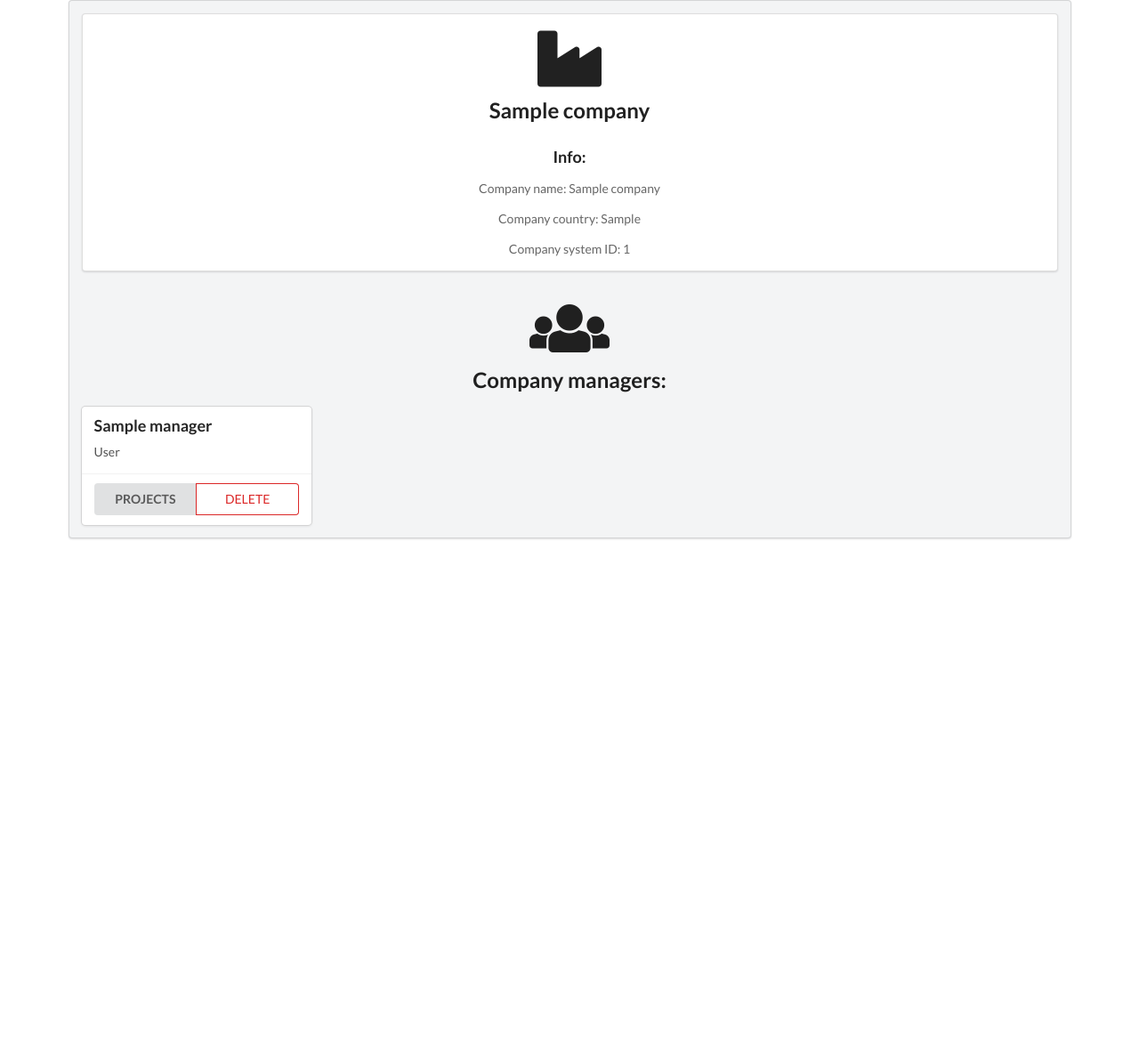
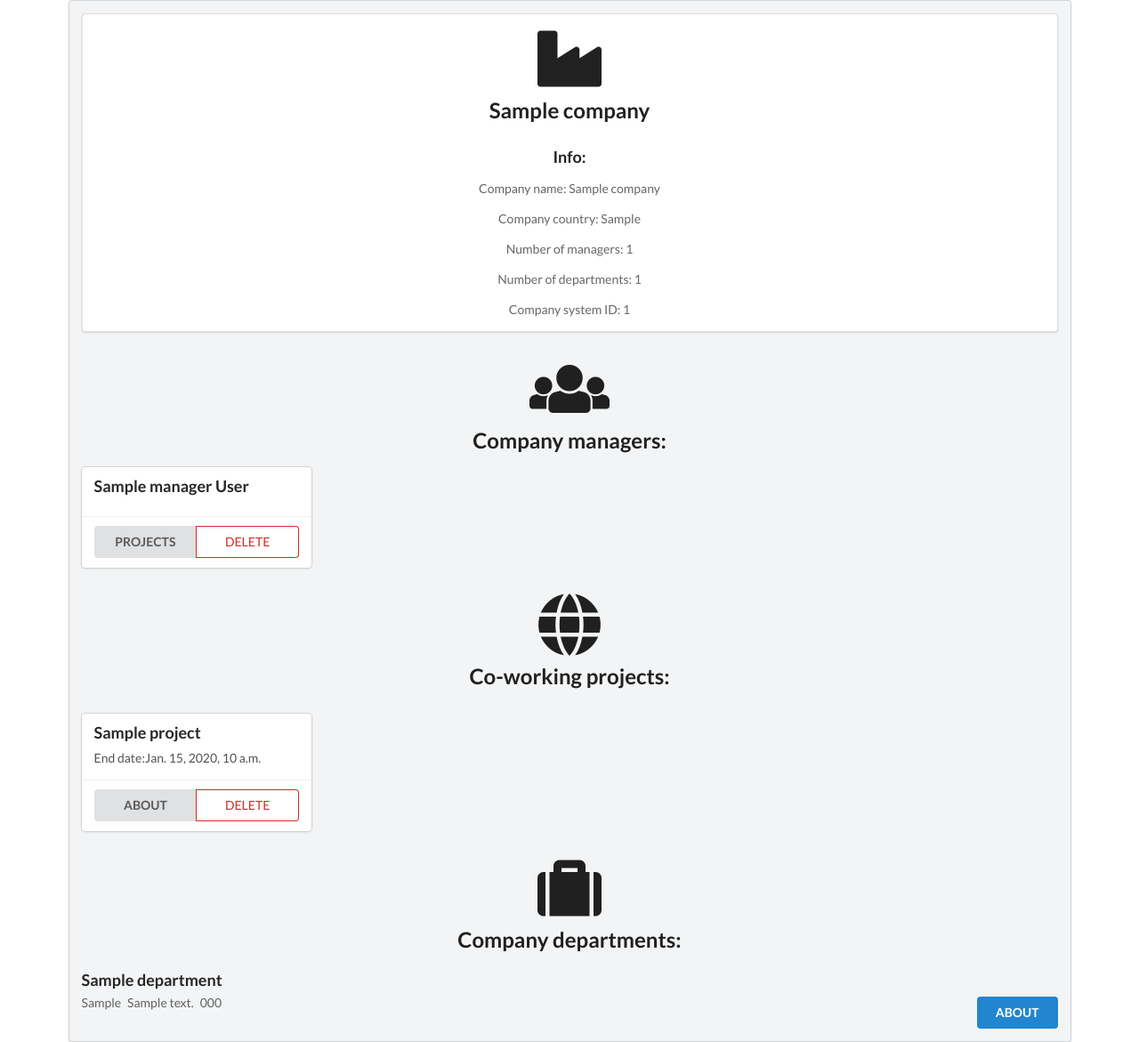
Before and after one commit to Mmmattt123/dbs_skuska, a Django app: template webapp/templates/webapp/company_schedule.html in a window 1280 px wide. Shown: the whole page at 89% size. Before the commit the page ends 606 px from the top, so only its background shows below. Run offline with Django 3.2, Linux system fonts and the light colour scheme; the template is opened without the code that fills it: most values are stand-ins (such as "Sample title", 1, 10 or a date in 2020); some libraries are stand-ins or nearby versions.

Commit message:
pomaly dokoncene predmety

```diff
--- a/webapp/templates/webapp/company_schedule.html
+++ b/webapp/templates/webapp/company_schedule.html
@@ -17,6 +17,8 @@
                 <h3 class="ui header">Info:</h3>
                 <p class="ui center aligned">Company name: {{company.company_name}}</p>
                 <p>Company country: {{company.company_country}}</p>
+                <p>Number of managers: {{num_of_managers}}</p>
+                <p>Number of departments: {{num_of_departments}}</p>
                 <p>Company system ID: {{company.id}}</p>
             </div>
         <!--</div>-->
@@ -26,14 +28,12 @@
             <div class="ui four cards">
                 {% if not managers %}
                     <h4 class="ui center aligned icon header"> Company has no managers yet...</h4>
-
                 {% endif %}
-
                 {% for m in managers %}
                     <div class="card">
                         <div class="content">
-                            <div class="header"> {{m.manager_name}}</div>
-                            <div class="description"> {{m.manager_surname}}</div>
+                            <div class="header"> {{ m.manager_name }} {{ m.manager_surname }} </div>
+                            <div class="description"> </div>
                         </div>
                         <div class="extra content">
                             <div class="ui two buttons">
@@ -45,6 +45,45 @@
                     </div>
                 {% endfor %}
             </div>
+            <h2 class="ui center aligned icon header"><i class="world icon"></i>Co-working projects:</h2>
+             <div class="ui four cards">
+                {% if not project %}
+                    <h4 class="ui center aligned icon header"> Company has no co-workin projects yet...</h4>
+                {% endif %}
+                {% for p in project %}
+                    <div class="card">
+                        <div class="content">
+                            <div class="header"> {{p.project_name}}</div>
+                            <div class="description">End date:{{p.project_end_at}}</div>
+                        </div>
+                        <div class="extra content">
+                            <div class="ui two buttons">
+                                <button class="ui button">ABOUT</button>
+                                <button class="ui basic  red button">DELETE</button>
+                            </div>
+                        </div>
+
+                    </div>
+                {% endfor %}
+            </div>
+            <!--<div class="ui horizontal divider"></div>-->
+            <h2 class="ui center aligned icon header"><i class="suitcase icon"></i>Company departments:</h2>
+            <div class="ui divided items">
+                {% for d in departments %}
+              <div class="item">
+                <div class="content">
+                  <a class="header">{{d.department_name}}</a>
+                  <div class="meta">
+                      <span>{{d.department_city}}</span>
+                      <span>{{d.department_address}}</span>
+                      <span>{{d.department_zipcode}}</span>
+                      <button class="ui right floated primary button">ABOUT</button>
+                  </div>
+                </div>
+              </div>
+                {% endfor %}
+            </div>
+
         </div>
     </div>
 </body>
--- a/webapp/views.py
+++ b/webapp/views.py
@@ -93,7 +93,11 @@ def company_schedule(request):
         company_id = request.GET.get('company_id')
         comp = selects.select_company_one(company_id)
         managers = selects.select_manager_ten(company_id)
-        return render(request, 'webapp/company_schedule.html', {'company': comp[0], 'managers': managers})
+        projects = selects.select_co_working_projects(company_id)
+        departments = selects.select_departments(company_id)
+        print(managers[0].manager_name)
+        return render(request, 'webapp/company_schedule.html', {'company': comp[0], 'managers': managers, 'project': projects,
+                                                                'departments': departments, 'num_of_managers': len(managers),'num_of_departments': len(departments)})
 
 
 def company_find(request):
```
Also changed, not shown: webapp/selects.py (+11 -1 lines).
